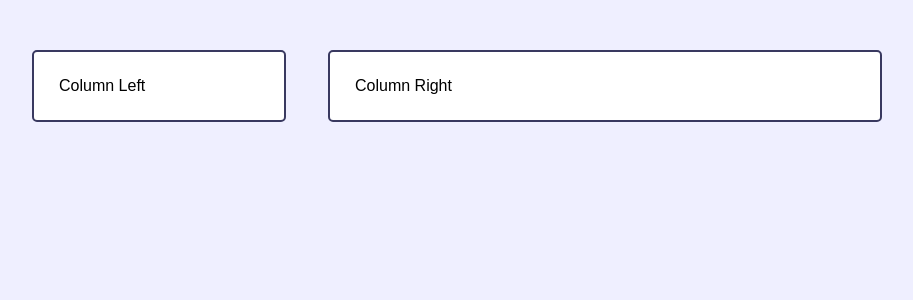
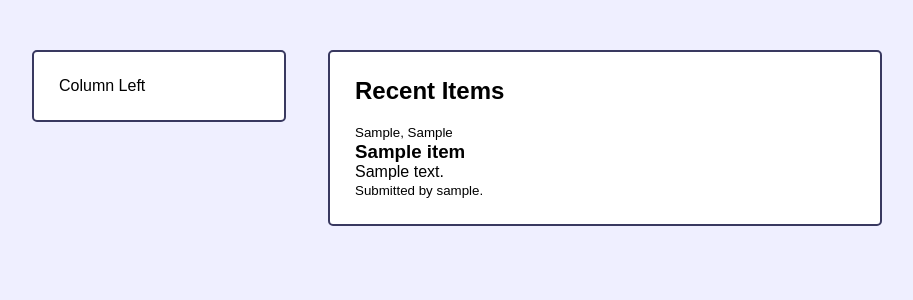
Before and after one commit to davidhammaker/Item_Catalog, a Flask app: page / in a window 1280 px wide. Shown: the part 87-387 px from the top of the page, without its empty margins (183-1096 px from the left). Run offline with Flask 2, Linux system fonts and the light colour scheme; tables that the repository leaves empty hold one stand-in row (values such as "Sample post"); parts of the project's set-up code (start-up, migrations or seed data) failed here and were passed over.

Commit message:
Create 'Recent Items' column in 'home' template
Provide visualization for all items in the database ('Item' type).
Display name, sport, category, description, and affiliated username.

```diff
--- a/item_catalog/templates/home.html
+++ b/item_catalog/templates/home.html
@@ -6,7 +6,16 @@
             Column Left
         </div>
         <div class="col-r">
-            Column Right
+            <h2>Recent Items</h2>
+            <div class="listed">
+                {% for item in items %}
+                    <br>
+                    <small>{{ item.sport }}, {{ item.category }}</small>
+                    <h3>{{ item.name }}</h3>
+                    <p>{{ item.description }}</p>
+                    <small class="footer">Submitted by {{ item.user.username }}.</small>
+                {% endfor %}
+            </div>
         </div>
     </div>
 {% endblock content %}
--- a/item_catalog/views.py
+++ b/item_catalog/views.py
@@ -1,11 +1,13 @@
 from flask import render_template
 from item_catalog import app
 from item_catalog.forms import NewItemForm
+from item_catalog.models import Item
 
 
 @app.route('/')
 def home():
-    return render_template('home.html')
+    items = Item.query.all()
+    return render_template('home.html', items=items)
 
 
 @app.route('/new_item', methods=['GET', 'POST'])
```
